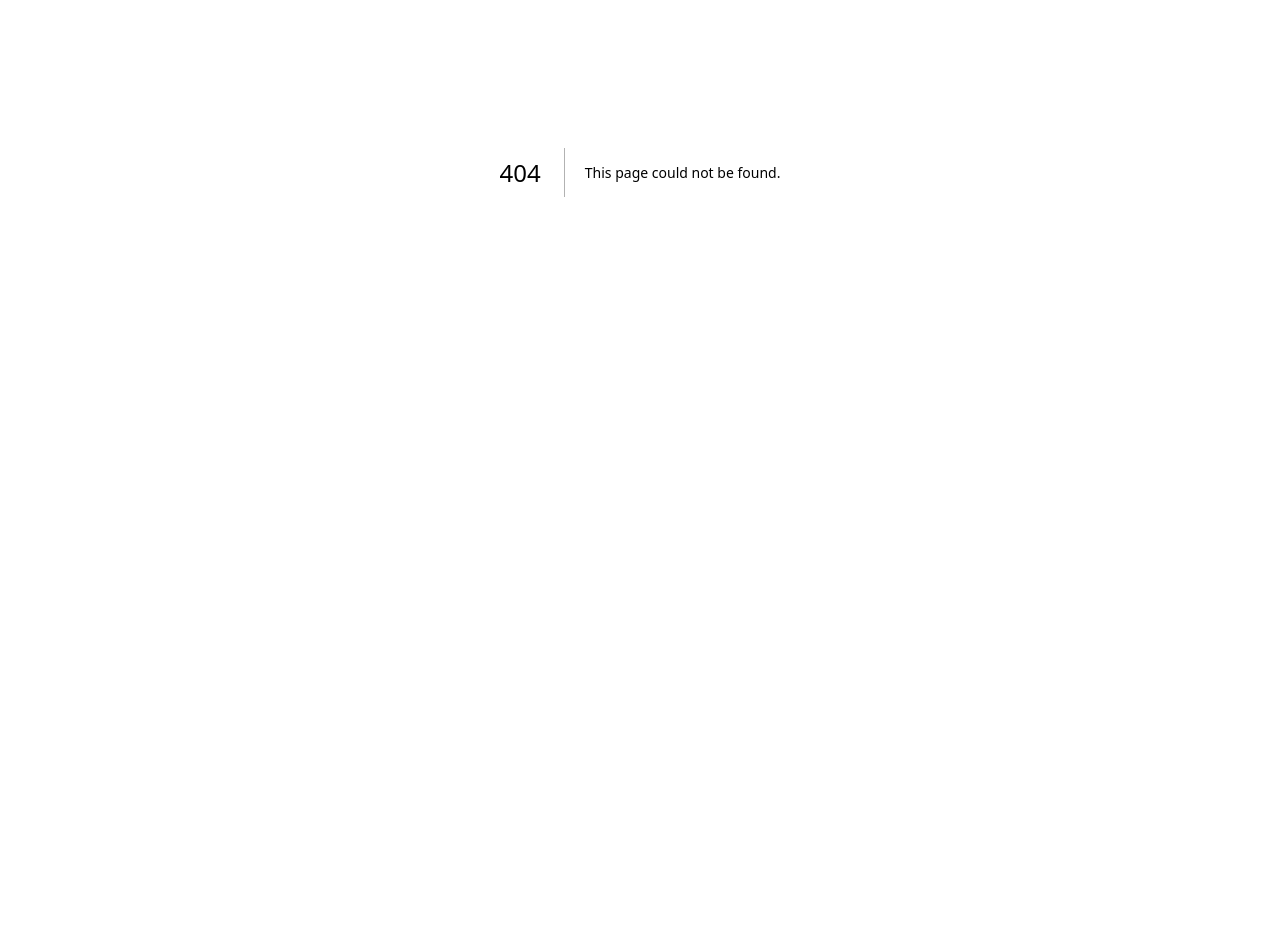
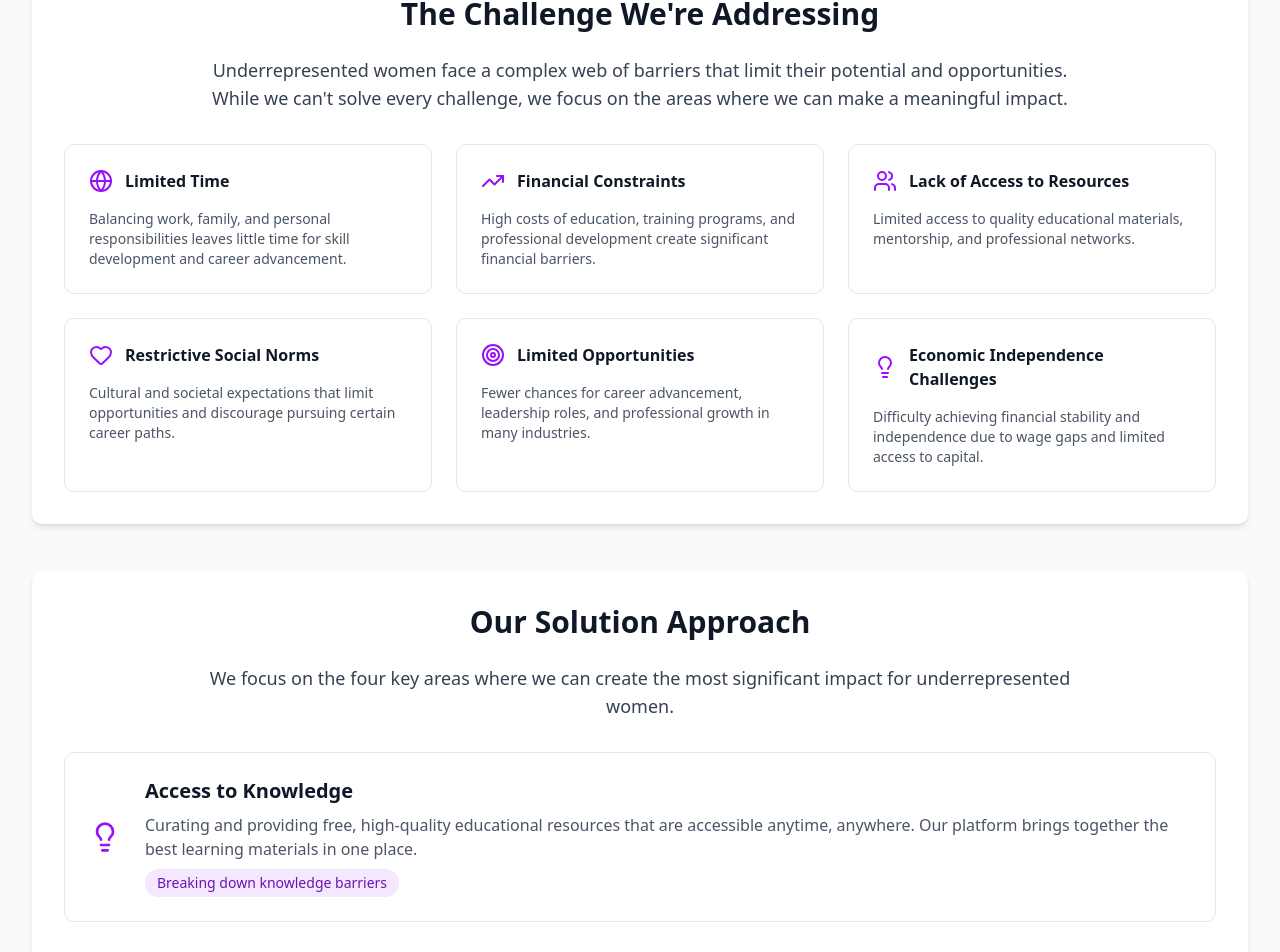
Before and after one commit to Divin2009/CVHS-Hacks-1, a Next.js app: page /mission in a window 1280 px wide. Before the commit this address had no page. Shown: the part 293-1245 px from the top of the page. Before the commit the page ends 865 px from the top, so only its background shows below. Built offline with nearby package versions, Linux system fonts and the light colour scheme.

Commit message:
Create page.js

```diff
--- /dev/null
+++ b/src/app/mission/page.js
@@ -0,0 +1,163 @@
+'use client';
+import React from 'react';
+import { Target, Heart, Users, Lightbulb, TrendingUp, Globe } from 'lucide-react';
+import { Button } from '@/components/ui/button';
+import { redirect } from 'next/navigation'
+
+
+export default function OurMissionPage() {
+  const barriers = [
+    {
+      icon: <Globe className="w-6 h-6" />,
+      title: "Limited Time",
+      description: "Balancing work, family, and personal responsibilities leaves little time for skill development and career advancement."
+    },
+    {
+      icon: <TrendingUp className="w-6 h-6" />,
+      title: "Financial Constraints",
+      description: "High costs of education, training programs, and professional development create significant financial barriers."
+    },
+    {
+      icon: <Users className="w-6 h-6" />,
+      title: "Lack of Access to Resources",
+      description: "Limited access to quality educational materials, mentorship, and professional networks."
+    },
+    {
+      icon: <Heart className="w-6 h-6" />,
+      title: "Restrictive Social Norms",
+      description: "Cultural and societal expectations that limit opportunities and discourage pursuing certain career paths."
+    },
+    {
+      icon: <Target className="w-6 h-6" />,
+      title: "Limited Opportunities",
+      description: "Fewer chances for career advancement, leadership roles, and professional growth in many industries."
+    },
+    {
+      icon: <Lightbulb className="w-6 h-6" />,
+      title: "Economic Independence Challenges",
+      description: "Difficulty achieving financial stability and independence due to wage gaps and limited access to capital."
+    }
+  ];
+
+  const solutions = [
+    {
+      icon: <Lightbulb className="w-8 h-8 text-purple-600" />,
+      title: "Access to Knowledge",
+      description: "Curating and providing free, high-quality educational resources that are accessible anytime, anywhere. Our platform brings together the best learning materials in one place.",
+      impact: "Breaking down knowledge barriers"
+    },
+    {
+      icon: <Target className="w-8 h-8 text-purple-600" />,
+      title: "Opportunity Creation",
+      description: "Connecting women with scholarships, grants, job opportunities, and professional development programs that can transform their careers and lives.",
+      impact: "Opening doors to new possibilities"
+    },
+    {
+      icon: <Users className="w-8 h-8 text-purple-600" />,
+      title: "Community Support",
+      description: "Building a supportive network where women can share experiences, mentor each other, and find encouragement during their journey.",
+      impact: "Creating lasting connections"
+    },
+    {
+      icon: <Heart className="w-8 h-8 text-purple-600" />,
+      title: "Motivation & Empowerment",
+      description: "Providing inspirational stories, success cases, and practical guidance to help women believe in themselves and take action towards their goals.",
+      impact: "Igniting inner strength"
+    }
+  ];
+
+  return (
+    <div className="min-h-screen bg-gray-50 py-8">
+      <div className="max-w-7xl mx-auto px-4 sm:px-6 lg:px-8">
+        <div className="mb-12 text-center">
+          <h1 className="text-4xl font-bold text-gray-900 mb-4">Our Mission</h1>
+          <p className="text-xl text-gray-600 max-w-3xl mx-auto">
+            Empowering underrepresented women by addressing the barriers we can influence:
+            access to knowledge, opportunity, support, and motivation.
+          </p>
+        </div>
+        <div className="bg-white rounded-lg shadow-md p-8 mb-12">
+          <h2 className="text-3xl font-semibold text-gray-900 mb-6 text-center">
+            The Challenge We're Addressing
+          </h2>
+          <p className="text-lg text-gray-700 mb-8 text-center max-w-4xl mx-auto">
+            Underrepresented women face a complex web of barriers that limit their potential and opportunities.
+            While we can't solve every challenge, we focus on the areas where we can make a meaningful impact.
+          </p>
+          <div className="grid grid-cols-1 md:grid-cols-2 lg:grid-cols-3 gap-6">
+            {barriers.map((barrier, index) => (
+              <div key={index} className="border border-gray-200 rounded-lg p-6 hover:shadow-md transition-shadow">
+                <div className="flex items-center mb-4">
+                  <div className="text-purple-600 mr-3">
+                    {barrier.icon}
+                  </div>
+                  <h3 className="font-semibold text-gray-900">{barrier.title}</h3>
+                </div>
+                <p className="text-gray-600 text-sm">{barrier.description}</p>
+              </div>
+            ))}
+          </div>
+        </div>
+        <div className="bg-white rounded-lg shadow-md p-8 mb-12">
+          <h2 className="text-3xl font-semibold text-gray-900 mb-6 text-center">
+            Our Solution Approach
+          </h2>
+          <p className="text-lg text-gray-700 mb-8 text-center max-w-4xl mx-auto">
+            We focus on the four key areas where we can create the most significant impact for underrepresented women.
+          </p>
+          <div className="space-y-8">
+            {solutions.map((solution, index) => (
+              <div key={index} className="flex flex-col md:flex-row items-start md:items-center p-6 border border-gray-200 rounded-lg hover:shadow-md transition-shadow">
+                <div className="flex-shrink-0 mb-4 md:mb-0 md:mr-6">
+                  {solution.icon}
+                </div>
+                <div className="flex-grow">
+                  <h3 className="text-xl font-semibold text-gray-900 mb-2">{solution.title}</h3>
+                  <p className="text-gray-600 mb-2">{solution.description}</p>
+                  <div className="inline-flex items-center px-3 py-1 rounded-full text-sm font-medium bg-purple-100 text-purple-800">
+                    {solution.impact}
+                  </div>
+                </div>
+              </div>
+            ))}
+          </div>
+        </div>
+        <div className="bg-gradient-to-r from-purple-600 to-purple-700 rounded-lg shadow-md p-8 mb-8">
+          <div className="text-center text-white">
+            <h2 className="text-3xl font-semibold mb-4">Our Vision</h2>
+            <p className="text-xl mb-6 max-w-4xl mx-auto">
+              A world where every woman, regardless of her background or circumstances,
+              has access to the resources, opportunities, and support she needs to achieve her full potential.
+            </p>
+            <div className="text-lg opacity-90">
+              <strong>We believe</strong> that by removing barriers to knowledge and opportunity,
+              we can help create a more equitable future for all women.
+            </div>
+          </div>
+        </div>
+        <div className="bg-white rounded-lg shadow-md p-8 text-center">
+          <h2 className="text-2xl font-semibold text-gray-900 mb-4">Join Our Mission</h2>
+          <p className="text-gray-600 mb-6 max-w-2xl mx-auto">
+            Whether you're looking to grow your own skills or help other women in their journey,
+            you're part of our community working towards positive change.
+          </p>
+          <div className="flex flex-col sm:flex-row gap-4 justify-center">
+            <Button className="px-6 py-6 bg-purple-600 text-white rounded-lg font-medium hover:bg-purple-700 transition-colors" onClick={() => redirect('/resources')}>
+              Explore Resources
+            </Button>
+            <Button className="px-6 py-6 border border-purple-600 text-purple-600 rounded-lg font-medium bg-white hover:bg-purple-50 transition-colors" onClick={() => redirect('/jobs')}>
+              Get Involved
+            </Button>
+          </div>
+        </div>
+        <div className="mt-8 bg-gray-100 rounded-lg p-4">
+          <p className="text-xs text-gray-600 text-center">
+            <strong>Our Commitment:</strong> We are dedicated to creating an inclusive platform that serves women from all backgrounds,
+            cultures, and circumstances. We continuously work to ensure our resources and support are accessible,
+            relevant, and respectful of diverse experiences and needs.
+          </p>
+        </div>
+      </div>
+    </div>
+  );
+}
```
